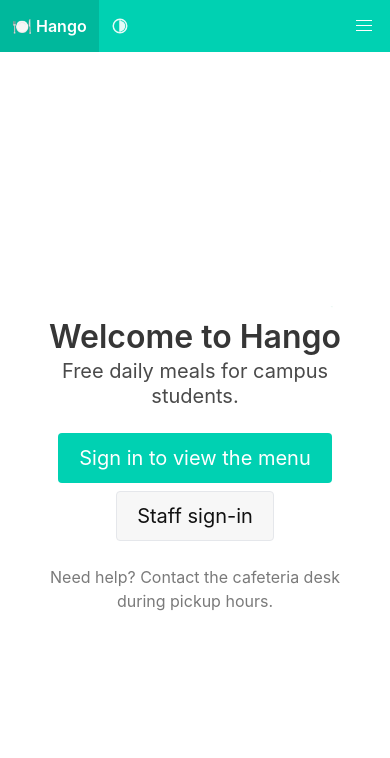
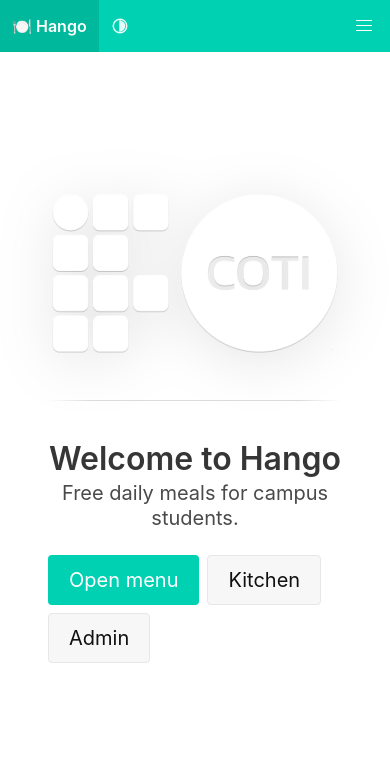
Before and after one commit to cotimacapa/hango, a Django app: page / in a window 390 px wide. Shown: the top 758 px of the page. Run offline with Django 5.2, Linux system fonts and the light colour scheme; the visitor is signed in with stand-in values (Sample User, id 1).

Commit message:
Splash layout upgraded

```diff
--- a/static/css/styles.css
+++ b/static/css/styles.css
@@ -177,3 +177,101 @@ a { color: var(--primary); }
    HELPERS
    -------------------------------------------------------------------------- */
 .navbar .navbar-item { font-weight: 600; }
+
+/* Splash logo sizing (controlled via CSS variable) */
+:root { --splash-logo-w: clamp(220px, 28vw, 520px); }
+
+.splash-logo {
+  display: block;
+  width: var(--splash-logo-w);   /* control size here */
+  height: auto;                  /* keep aspect ratio */
+  margin: 0 auto 1rem;
+  image-rendering: auto;         /* crisp when downscaled from 2x/4x assets */
+  /* optional shadows for visibility on light bg */
+  filter: drop-shadow(0 1px 0 rgba(0,0,0,.18))
+          drop-shadow(0 8px 28px rgba(0,0,0,.10));
+}
+
+/* Quick presets (use one of these extra classes in HTML if you want) */
+.splash-logo.is-small  { --splash-logo-w: 240px; }
+.splash-logo.is-medium { --splash-logo-w: 380px; }
+.splash-logo.is-large  { --splash-logo-w: 640px; }
+
+/* Example breakpoint override (bigger on wide screens) */
+@media (min-width: 1200px) {
+  :root { --splash-logo-w: 600px; }
+}
+
+/* === Splash split layout ================================================== */
+:root {
+  /* tweak if you want a stronger/weaker divider */
+  --splash-divider: rgba(0, 0, 0, .14);
+}
+:root[data-theme="dark"] {
+  --splash-divider: rgba(255, 255, 255, .16);
+}
+
+/* Container: grid with a center divider */
+.splash-wrap {
+  display: grid;
+  grid-template-columns: 1fr auto 1fr;      /* left | divider | right */
+  align-items: center;
+  gap: clamp(20px, 4vw, 56px);
+  max-width: min(1100px, 92vw);
+  margin: 5vh auto 0;
+}
+
+/* Left = logos */
+.splash-left {
+  display: flex;
+  justify-content: center;
+}
+
+/* Right = text/buttons */
+.splash-right {
+  text-align: left;
+}
+
+/* Vertical divider with soft fade (theme-aware) */
+.splash-divider {
+  position: relative;
+  width: 1px;
+  height: clamp(200px, 48vh, 520px);
+  align-self: stretch;
+}
+.splash-divider::before {
+  content: "";
+  position: absolute; inset: 0;
+  background: linear-gradient(
+    to bottom,
+    transparent 0%,
+    var(--splash-divider) 15%,
+    var(--splash-divider) 85%,
+    transparent 100%
+  );
+  border-radius: 999px;
+}
+
+/* Mobile: stack, use a horizontal divider, center text */
+@media (max-width: 900px) {
+  .splash-wrap {
+    grid-template-columns: 1fr;
+    grid-template-rows: auto auto auto;     /* left, divider, right */
+    text-align: center;
+  }
+  .splash-right { text-align: center; }
+  .splash-divider {
+    width: 100%;
+    height: 1px;
+    margin: 8px 0 20px;
+  }
+  .splash-divider::before {
+    background: linear-gradient(
+      to right,
+      transparent 0%,
+      var(--splash-divider) 15%,
+      var(--splash-divider) 85%,
+      transparent 100%
+    );
+  }
+}
--- a/templates/splash.html
+++ b/templates/splash.html
@@ -1,23 +1,48 @@
 {% extends "base.html" %}
 {% load static %}
+
 {% block title %}Welcome to Hango{% endblock %}
+
 {% block content %}
-<div class="hero is-medium">
-  <div class="hero-body">
-    <div class="container has-text-centered">
-      <img class="splash-logo" src="{% static 'img/coti_logo_recreated_cutout.png' %}" alt="COTI logo">
+<section class="section">
+  <div class="container">
+    <div class="splash-wrap">
+      <!-- LEFT: logos -->
+      <div class="splash-left">
+        <img class="splash-logo is-medium"
+             src="{% static 'img/coti_logo_recreated_cutout.png' %}"
+             alt="COTI logo">
+      </div>
+
+      <!-- DIVIDER -->
+      <div class="splash-divider" aria-hidden="true"></div>
+
+      <!-- RIGHT: welcome & actions -->
+      <div class="splash-right">
         <h1 class="title">Welcome to Hango</h1>
         <p class="subtitle">Free daily meals for campus students.</p>
-      <div class="buttons is-centered mt-4">
+
+        {% if request.user.is_authenticated %}
+          <div class="buttons">
+            <a class="button is-primary is-medium" href="{% url 'menu:list' %}">Open menu</a>
+            {% if request.user.is_staff %}
+              <a class="button is-light is-medium" href="{% url 'orders:kitchen' %}">Kitchen</a>
+              <a class="button is-light is-medium" href="/admin/">Admin</a>
+            {% endif %}
+          </div>
+        {% else %}
+          <div class="buttons">
             <a class="button is-primary is-medium" href="{% url 'login' %}?next={% url 'menu:list' %}">
               Sign in to view the menu
             </a>
             <a class="button is-light is-medium" href="/admin/">Staff sign-in</a>
           </div>
-      <p class="mt-4 has-text-grey">
+          <p class="is-size-7 has-text-grey mt-4">
             Need help? Contact the cafeteria desk during pickup hours.
           </p>
+        {% endif %}
       </div>
     </div>
   </div>
+</section>
 {% endblock %}
```
Lines whose indentation alone changed are shown as unchanged.
